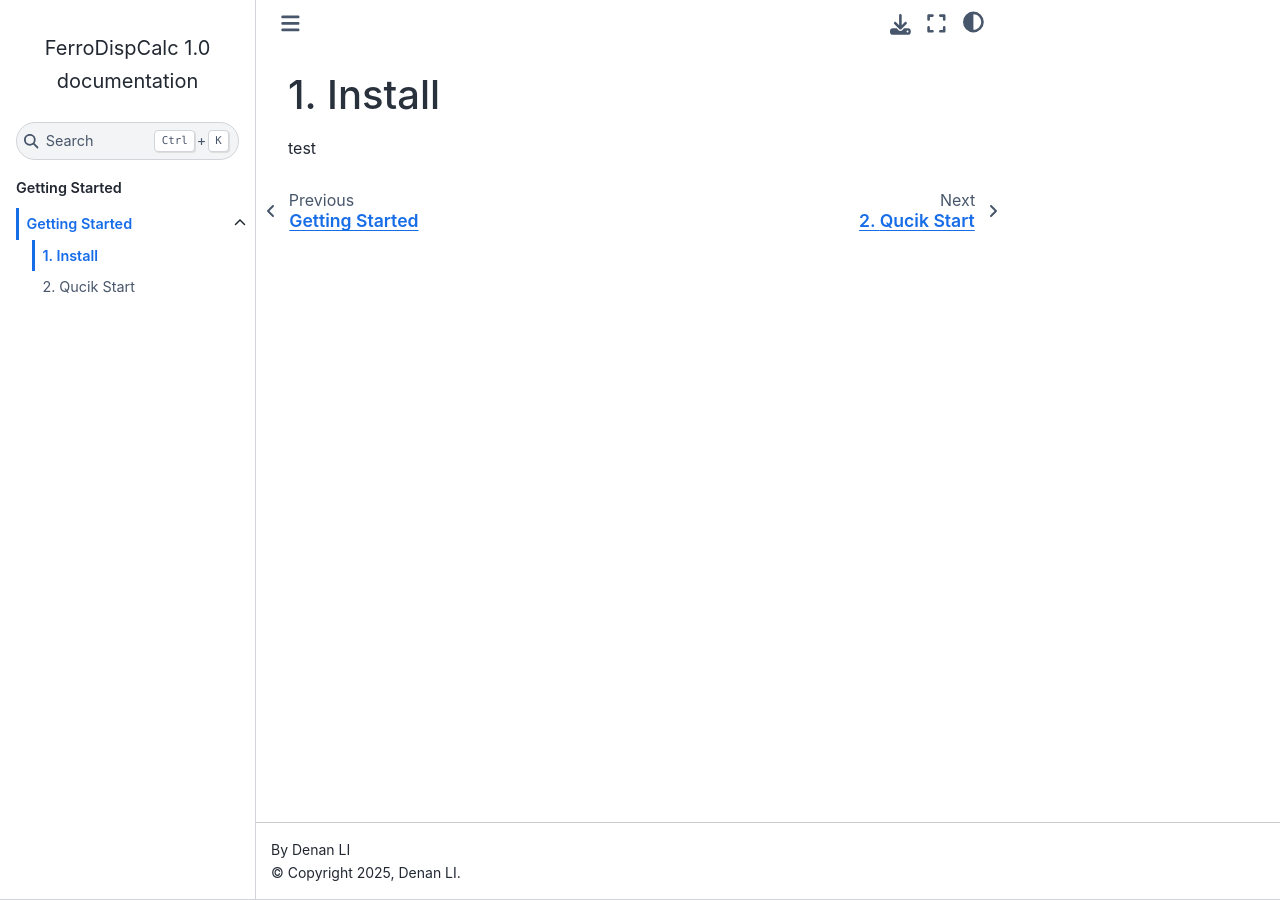
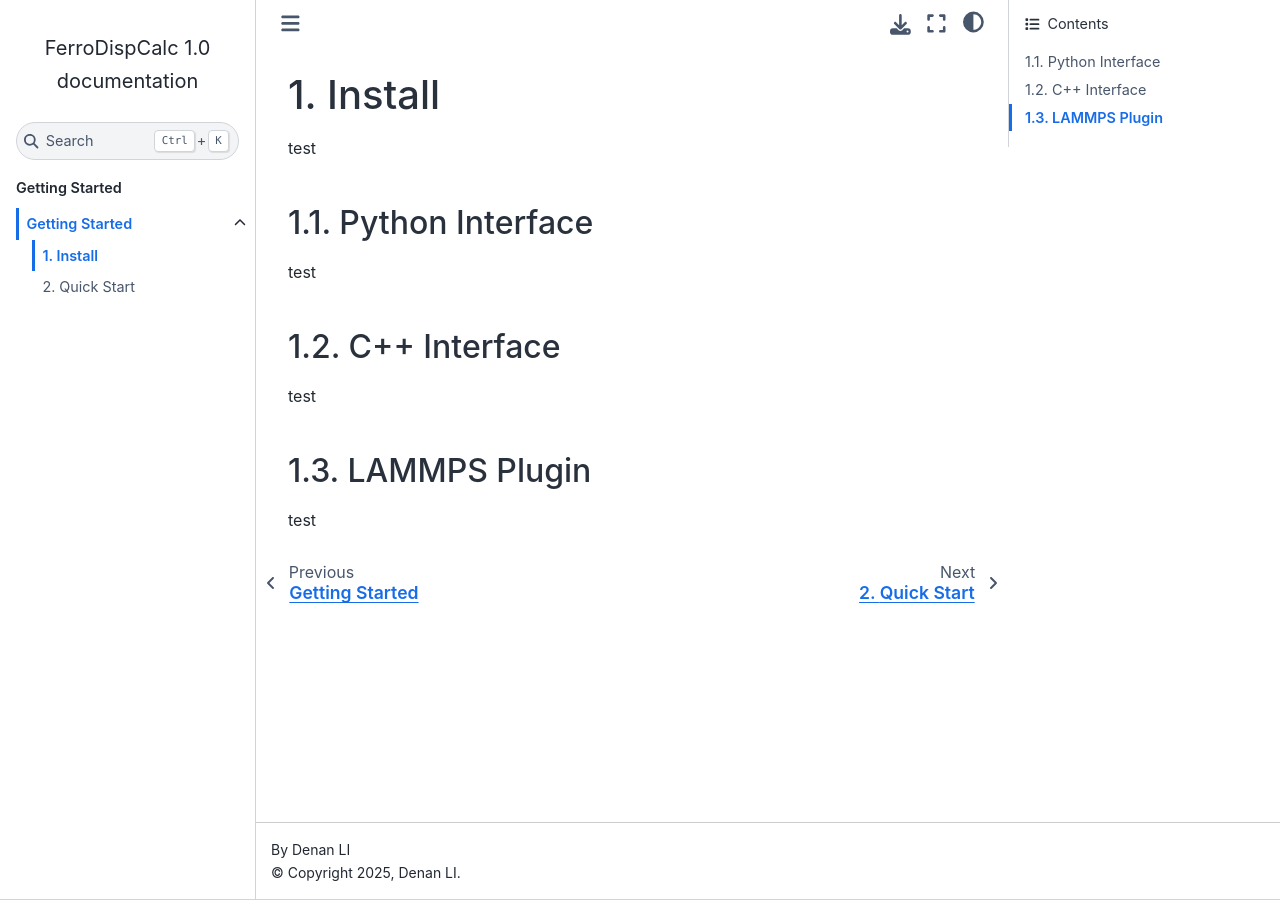
Before and after one commit to MoseyQAQ/FerroDispCalc, a Sphinx documentation site: the page built from docs/source/getting-started/install.md, in a window 1280 px wide. Built offline with Sphinx 7.4.7 and the Sphinx Book theme 1.1.4, drawn with Linux system fonts in a browser that asks for light colours.

Commit message:
update getting-started

```diff
--- a/docs/source/conf.py
+++ b/docs/source/conf.py
@@ -16,7 +16,8 @@ release = '1.0'
 
 extensions = ['sphinx.ext.autodoc',
               'sphinx.ext.viewcode',
-              'sphinx.ext.githubpages']
+              'sphinx.ext.githubpages',
+              'myst_parser']
 
 templates_path = ['_templates']
 exclude_patterns = []
@@ -28,3 +29,9 @@ exclude_patterns = []
 
 html_theme = 'sphinx_book_theme'
 html_static_path = ['_static']
+
+source_suffix = {
+    '.rst': 'restructuredtext',
+    '.txt': 'markdown',
+    '.md': 'markdown',
+}
--- a/docs/source/getting-started/index.rst
+++ b/docs/source/getting-started/index.rst
@@ -1,7 +1,7 @@
 Getting Started
 ===============
 
-In this text, we will learn how to install FerroDispCalc (FDC), and how to use it.
+In this text, we will introduce how to install FerroDispCalc (fdc), and how to use it.
 
 .. toctree::
    :maxdepth: 2
--- /dev/null
+++ b/docs/source/getting-started/install.md
@@ -0,0 +1,15 @@
+# Install
+
+test
+
+## Python Interface
+
+test
+
+## C++ Interface
+
+test
+
+## LAMMPS Plugin
+
+test
--- a/docs/source/getting-started/install.rst
+++ /dev/null
@@ -1,4 +0,0 @@
-Install
-===========================
-
-test
--- /dev/null
+++ b/docs/source/getting-started/quick_start.md
@@ -0,0 +1,11 @@
+# Quick Start
+
+test
+
+## Build Neighbor List
+
+## Calculation in Python Interface
+
+## Use C++ Commend Line Interface (CLI)
+
+## Use LAMMPS Plugin
--- a/docs/source/getting-started/quick_start.rst
+++ /dev/null
@@ -1,4 +0,0 @@
-Qucik Start
-===========================
-
-test
```
Also changed, not shown: docs/source/index.rst (+7 -2 lines).
